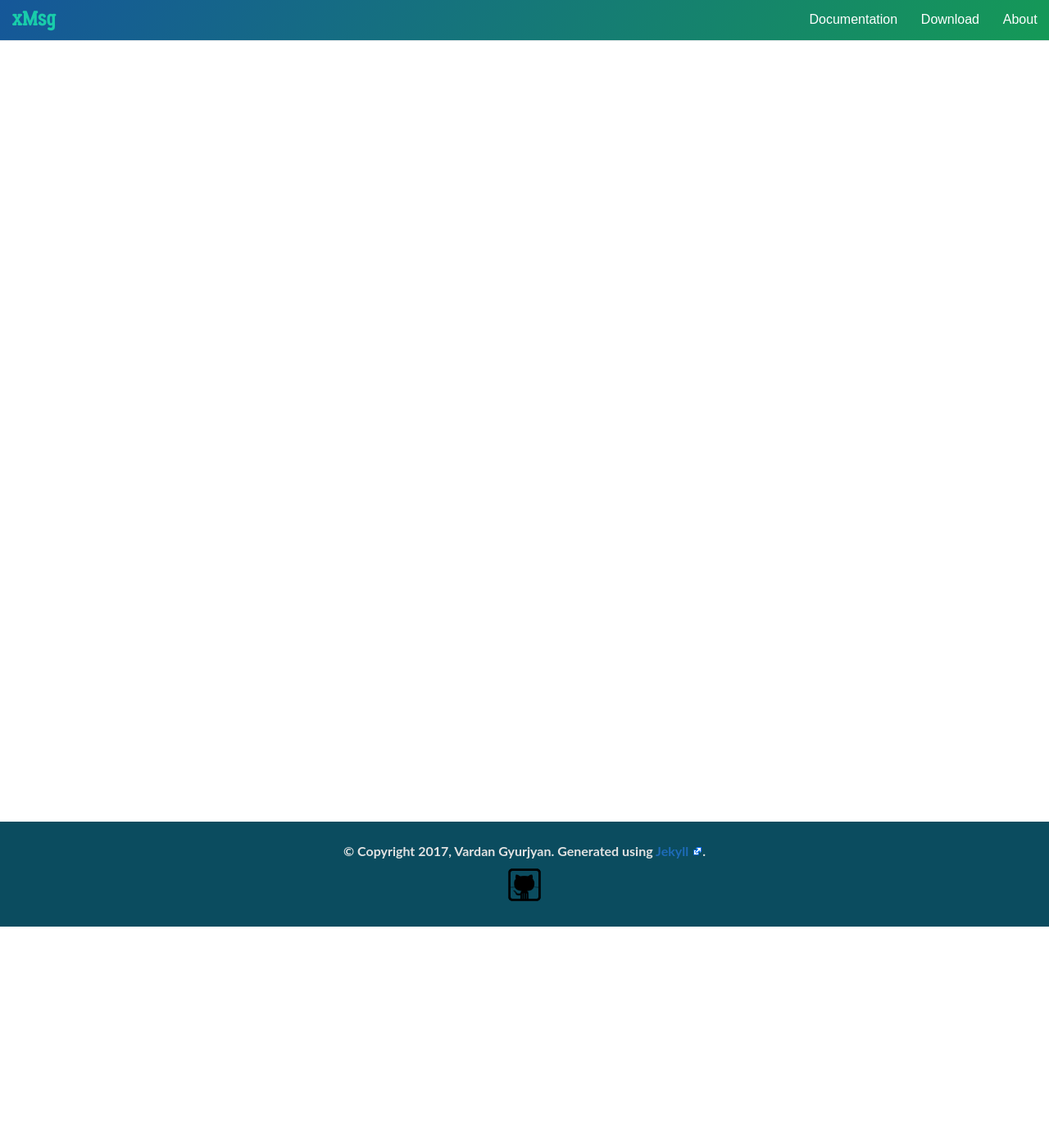
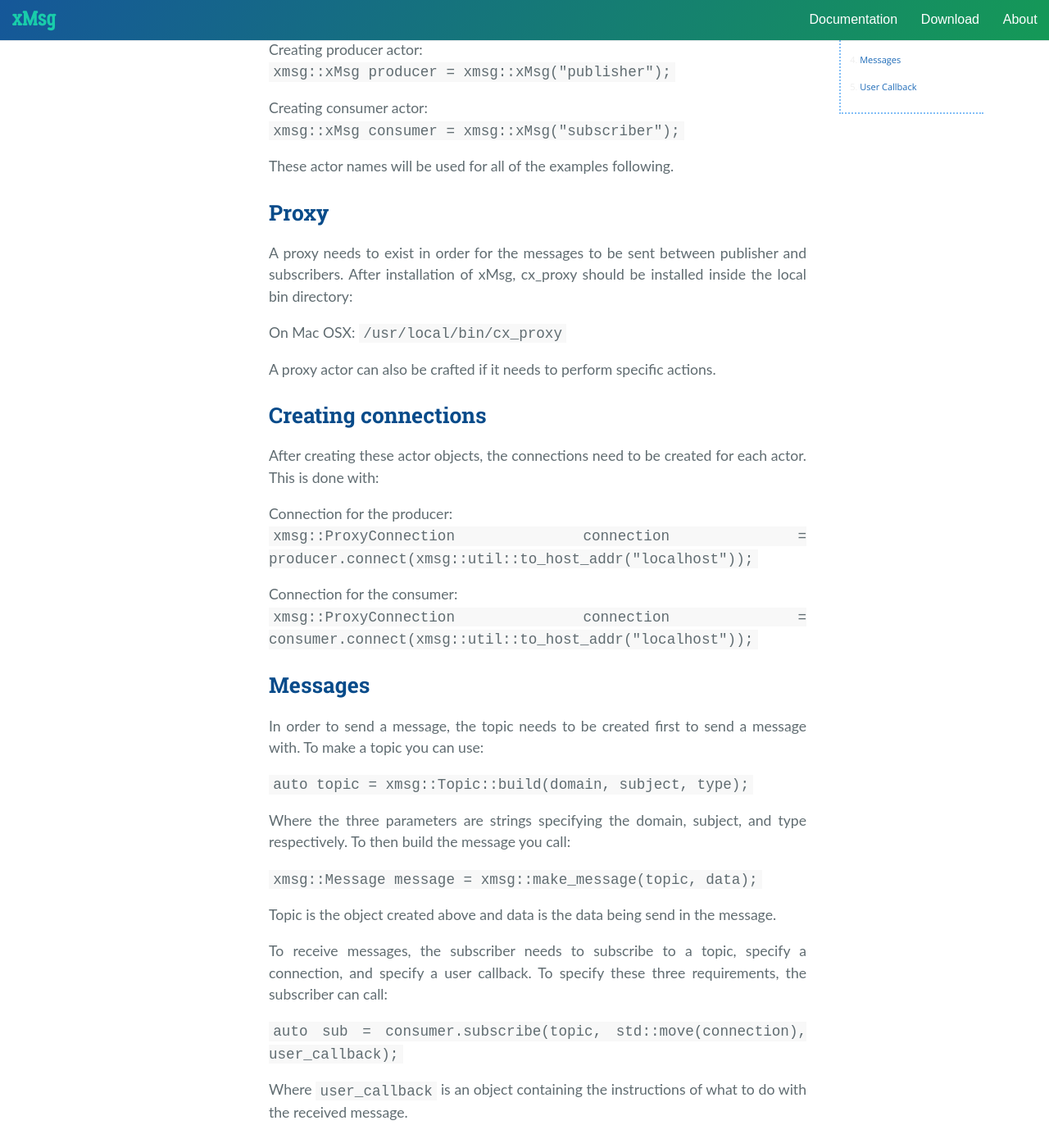
Before and after one commit to JeffersonLab/xmsg-docs, a Jekyll site: the page built from docs/tutorials/cpp.md, in a window 1280 px wide and 1400 px high, scrolled down 270 px. Shown: the whole window at 82% size. Built offline with Jekyll 4.4.1, drawn with Linux system fonts in a browser that asks for light colours; nearby versions of some CDN libraries; some of the changed text lies outside the part shown.

Commit message:
removed extra file, made tutorial for cpp not ipc specific

````diff
--- a/docs/tutorials/cpp.md
+++ b/docs/tutorials/cpp.md
@@ -5,3 +5,79 @@
 id: cpp
 title: C++
 ---
+
+## Actors
+
+In order to send and receive data, an actor for publishers and subscribers needs
+to be created:
+
+  Creating producer actor:<br>
+    ```xmsg::xMsg producer = xmsg::xMsg("publisher");```<br>
+
+  Creating consumer actor:<br>
+    ```xmsg::xMsg consumer = xmsg::xMsg("subscriber");```<br>
+
+These actor names will be used for all of the examples following.
+
+
+## Proxy
+
+A proxy needs to exist in order for the messages to be sent between publisher and
+subscribers. After installation of xMsg, cx_proxy should be installed inside the
+local bin directory:
+
+  On Mac OSX:
+  `/usr/local/bin/cx_proxy`
+
+A proxy actor can also be crafted if it needs to perform specific actions.
+
+
+## Creating connections
+
+After creating these actor objects, the connections need to be created for each
+actor. This is done with:
+
+  Connection for the producer:<br>
+    `xmsg::ProxyConnection connection = producer.connect(xmsg::util::to_host_addr("localhost"));`<br>
+
+  Connection for the consumer:<br>
+    `xmsg::ProxyConnection connection = consumer.connect(xmsg::util::to_host_addr("localhost"));`
+
+
+## Messages
+
+In order to send a message, the topic needs to be created first to send a message
+with. To make a topic you can use:
+
+  `auto topic = xmsg::Topic::build(domain, subject, type);`
+
+
+Where the three parameters are strings specifying the domain, subject, and type
+respectively. To then build the message you call:
+
+  `xmsg::Message message = xmsg::make_message(topic, data);`
+
+
+Topic is the object created above and data is the data being send in the message.
+
+To receive messages, the subscriber needs to subscribe to a topic, specify a connection,
+and specify a user callback. To specify these three requirements, the subscriber can
+call:
+
+  `auto sub = consumer.subscribe(topic, std::move(connection), user_callback);`
+
+
+Where `user_callback` is an object containing the instructions of what to do with
+the received message.
+
+## User Callback
+
+A user defined callback method needs to be created in order for the xMsg subscriber
+to receive and process the data from the message. To read the data from the message,
+the subscriber needs to parse the data from the serialized message. To do this,
+the subscriber can call:
+
+  `auto value = xmsg::parse_message<std::string>(msg);`
+
+
+Where `msg` is the received message.
````
Also changed, not shown: docs/examples/cpp.md (+33 -0 lines), docs/examples/ipc-cpp.md (deleted, +0 -40 lines), docs/tutorials/ipc-cpp.md (+2 -0 lines), 2 other files.
